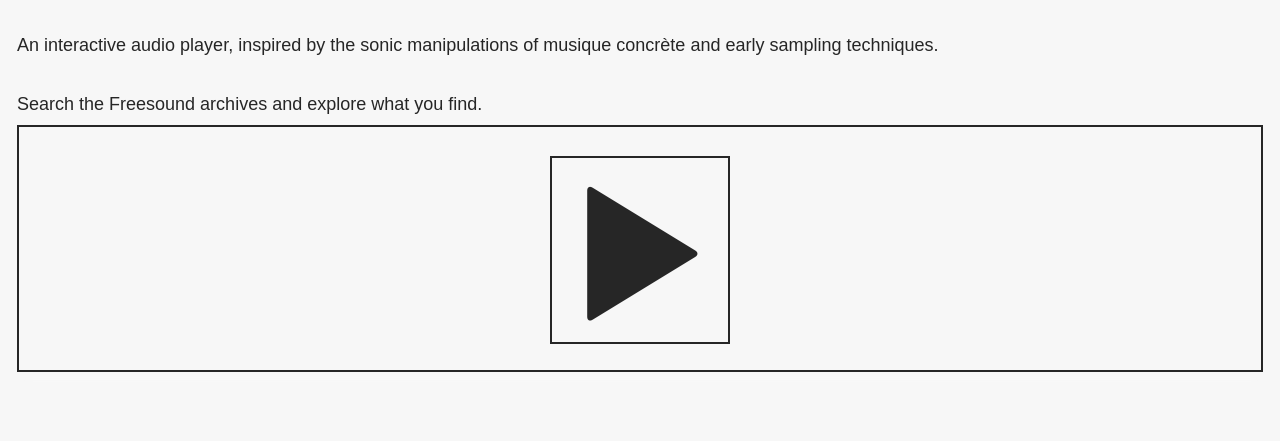
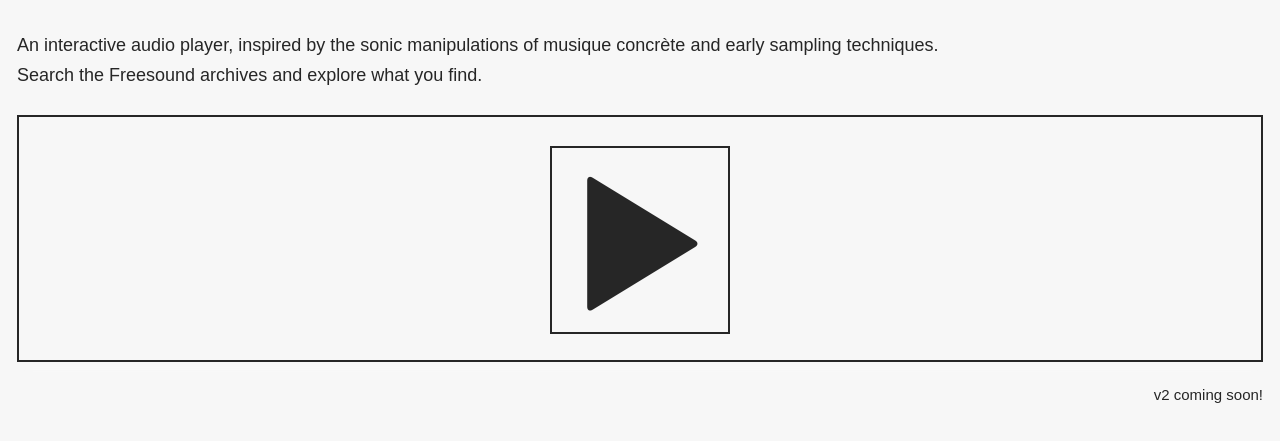
Before and after one commit to nattog/Proximity, a plain HTML site: page index.html in a window 1280 px wide. Shown: the part 117-558 px from the top of the page. Drawn offline with nearby package versions, Linux system fonts and the light colour scheme; a web font is replaced by a local one.

Commit message:
v2 teaser

```diff
--- a/index.html
+++ b/index.html
@@ -28,8 +28,8 @@
     </h2>
 	<br>
   <h4>An interactive audio player, inspired by the sonic manipulations of musique concrète and early sampling techniques.</h4>
-	<br>
   <h4>Search the Freesound archives and explore what you find.</h4>
+  <br>
 	<div class="audio" id="audio">
 		<div>
 			<div class="row">
@@ -132,4 +132,8 @@
 		</div>
 	</div>
 </div>
+<p style="text-align: right">
+  v2 coming soon!
+  </p>
+</div>
 <script src="/static/js/audio.js"></script>
```
